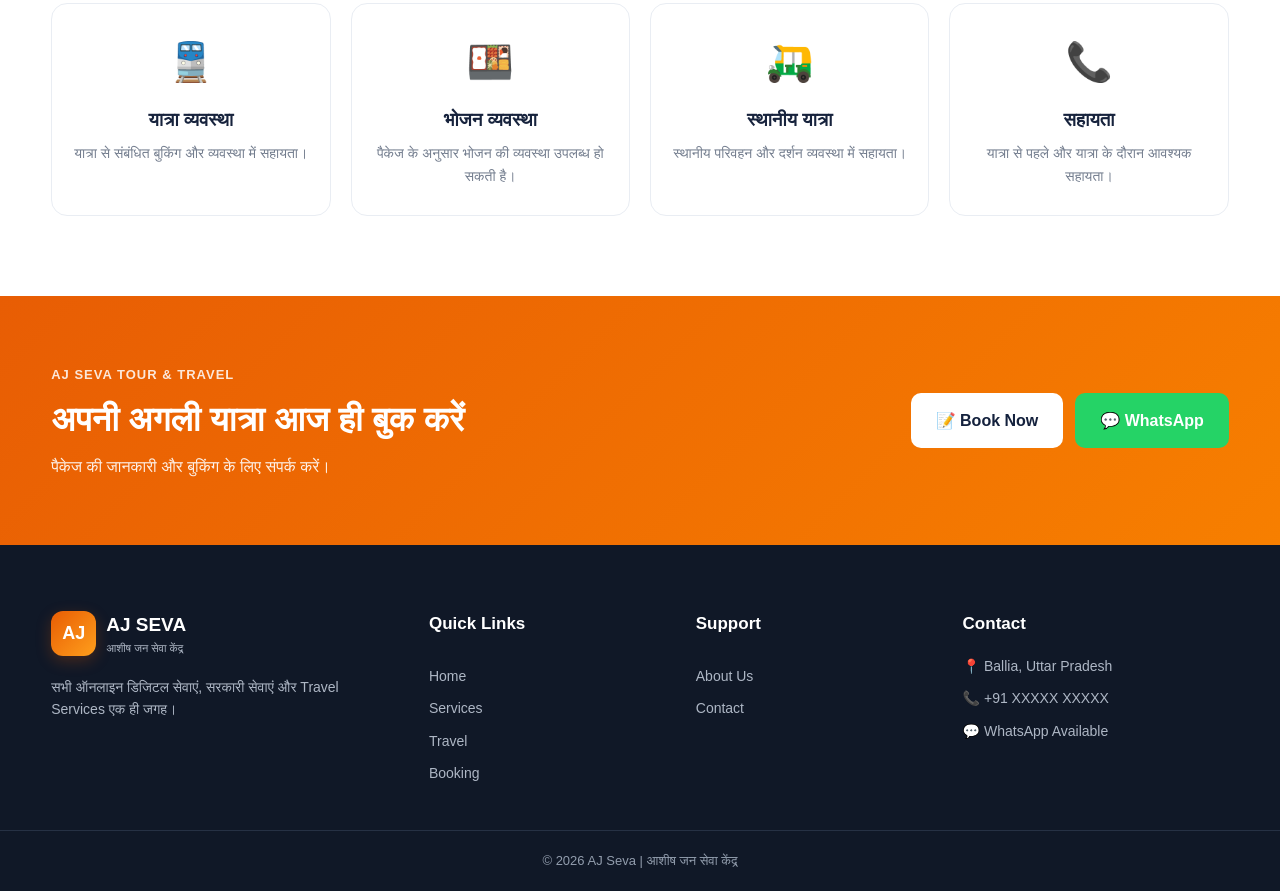
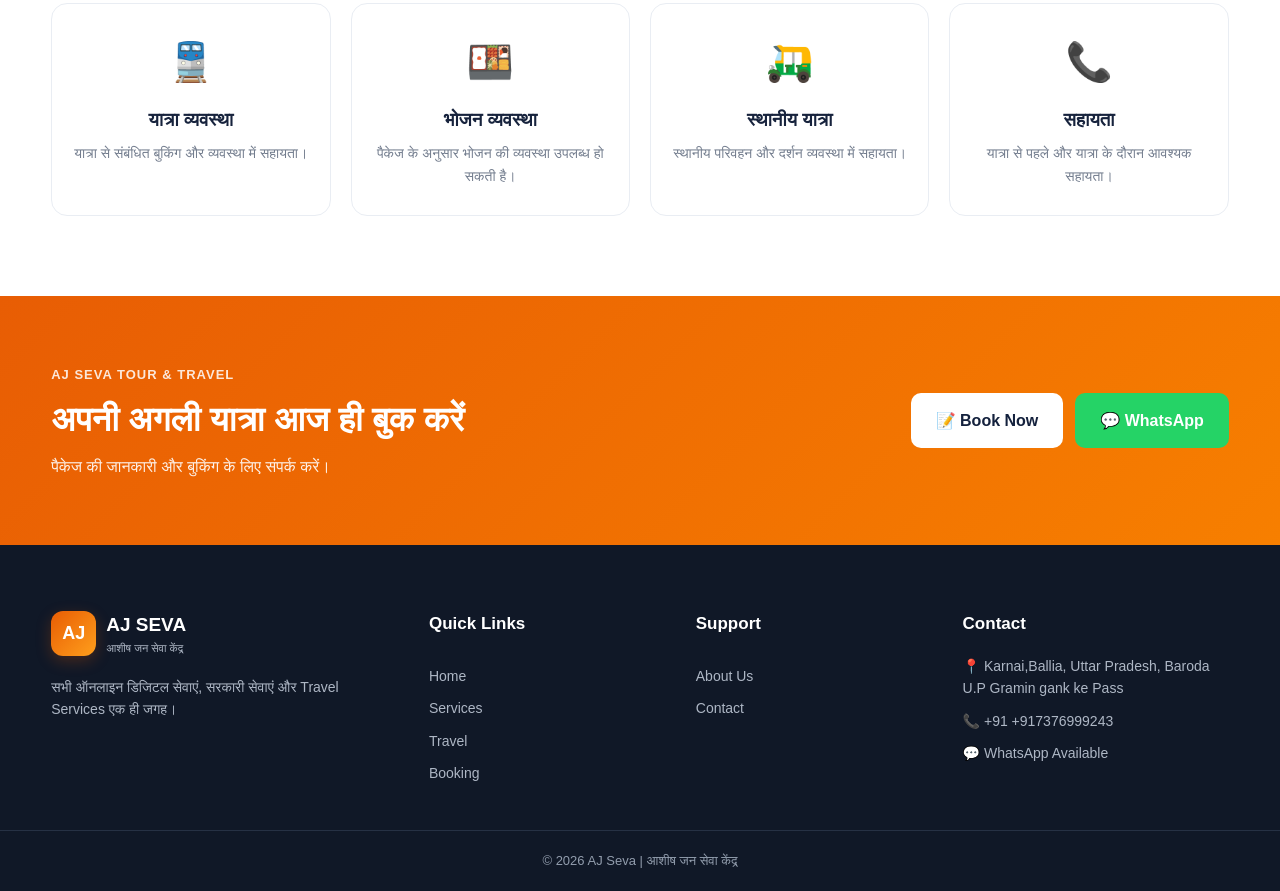
Before and after one commit to ashishjansevakendra-design/ajseva, a plain HTML site: page travel.html in a window 1280 px wide. Shown: the part 2501-3392 px from the top of the page. Drawn offline with Linux system fonts and the light colour scheme.

Commit message:
Update travel.html

```diff
--- a/travel.html
+++ b/travel.html
@@ -908,11 +908,11 @@
                 </h3>
 
                 <p>
-                    📍 Ballia, Uttar Pradesh
+                    📍 Karnai,Ballia, Uttar Pradesh, Baroda U.P Gramin gank ke Pass
                 </p>
 
                 <p>
-                    📞 +91 XXXXX XXXXX
+                    📞 +91 +917376999243
                 </p>
 
                 <p>
@@ -938,7 +938,7 @@
     <!-- ================= WHATSAPP ================= -->
 
     <a
-        href="https://wa.me/919999999999"
+        href="https://wa.me/+917376999243"
         target="_blank"
         class="whatsapp-float"
         title="WhatsApp">
```
